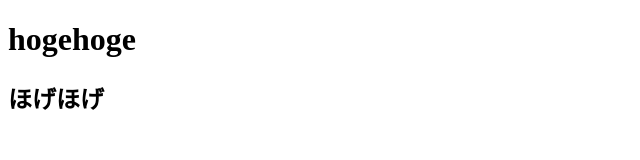
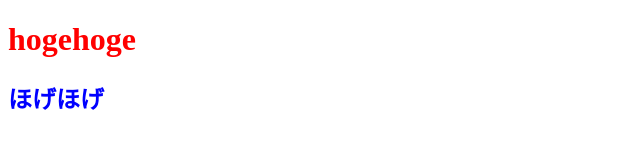
Before and after one commit to takahashi129/git-lerning, a plain HTML site: page index.html in a window 1280 px wide. Shown: the whole page, without its empty margins (0-640 px from the left). Drawn offline with Linux system fonts and the light colour scheme.

Commit message:
style追加

```diff
--- a/index.html
+++ b/index.html
@@ -4,6 +4,7 @@
     <meta charset="UTF-8">
     <meta name="viewport" content="width=device-width, initial-scale=1.0">
     <title>テスト test</title>
+    <link rel="stylesheet" href="./style.css">
 </head>
 <body>
     <h1>hogehoge</h1>
--- a/style.css
+++ b/style.css
@@ -1,3 +1,7 @@
 h1{
     color: red;
 }
+
+h2{
+    color: blue;
+}
```
